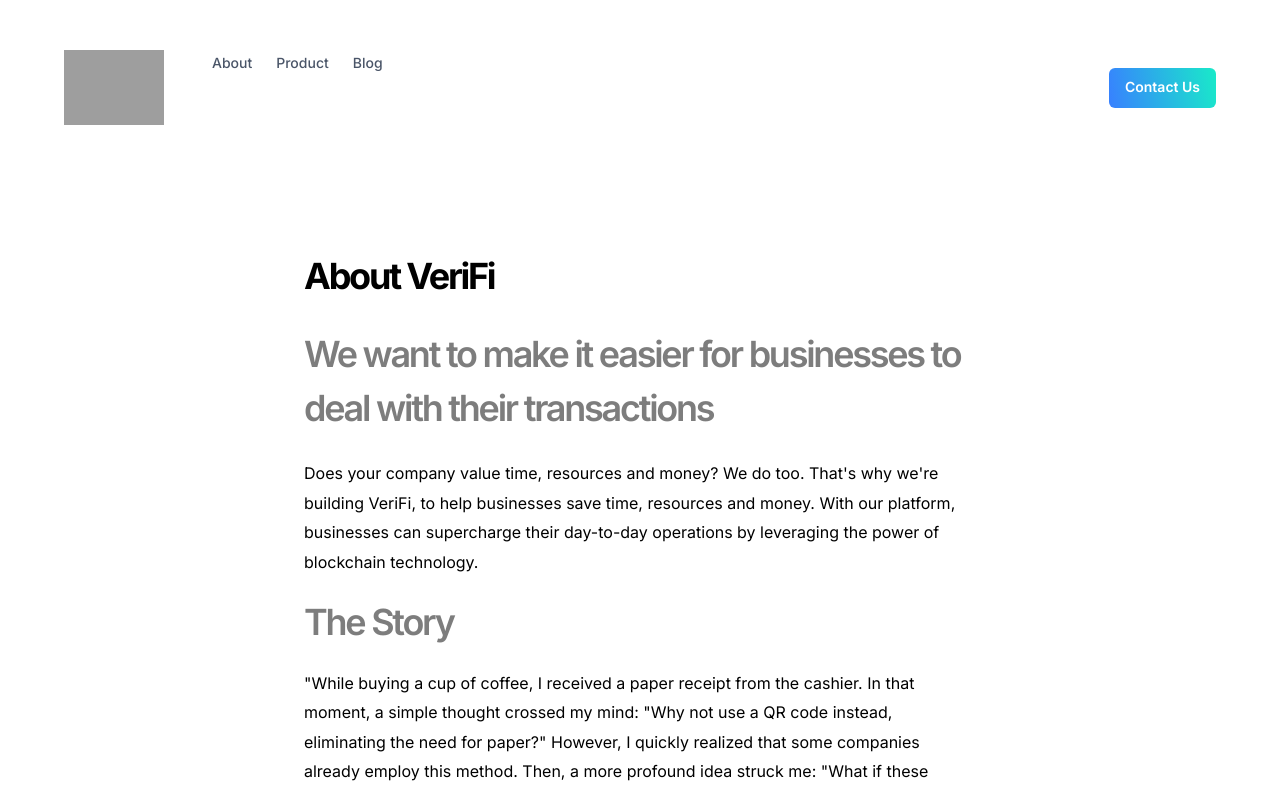
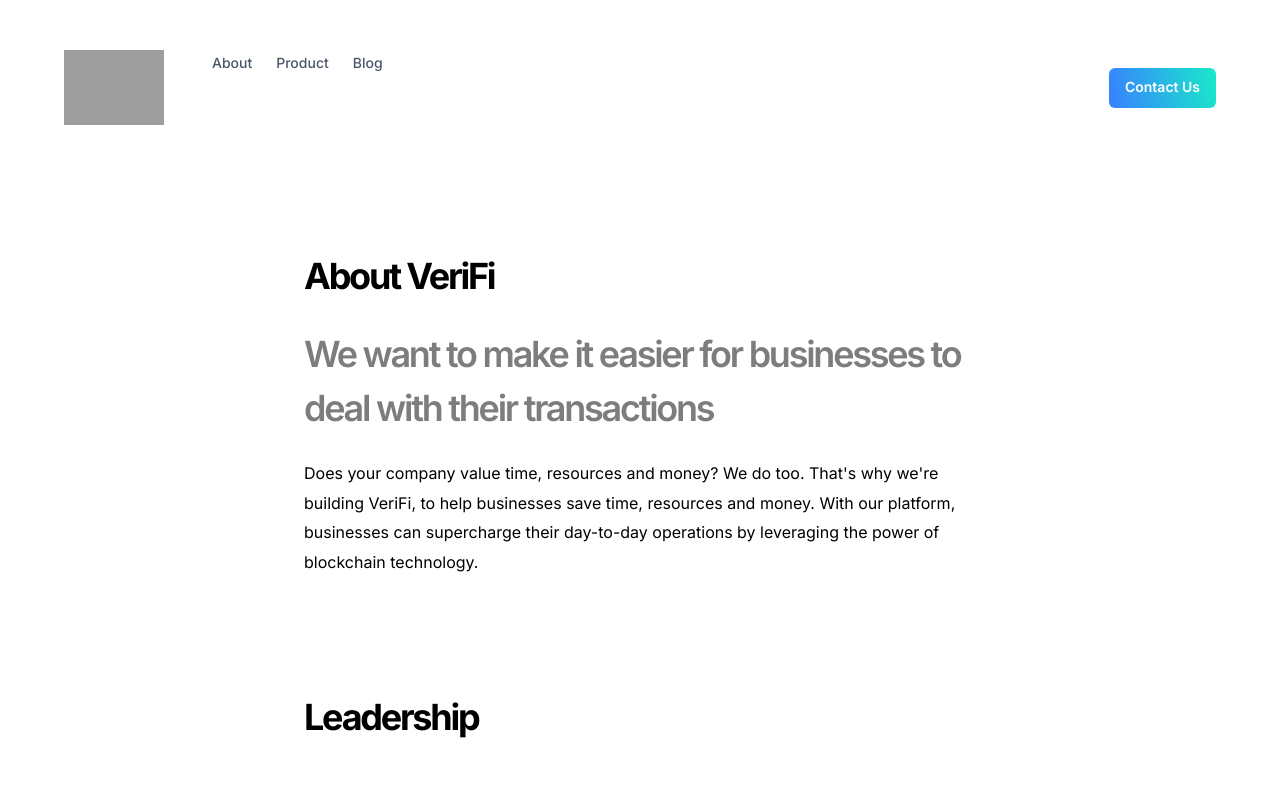
Before and after one commit to troyistroyenzo/Verifi, a Next.js app: page /about in a window 1280 px wide. Shown: the top 793 px of the page. Built offline with nearby package versions, Linux system fonts and the light colour scheme; grey boxes are pictures that could not be loaded.

Commit message:
removed content in about

```diff
--- a/app/about/page.tsx
+++ b/app/about/page.tsx
@@ -57,7 +57,7 @@
               With our platform,
               businesses can supercharge their day-to-day operations by leveraging the power of blockchain technology.
             </Text>
-            <Text
+            {/* <Text
               fontWeight={600}
               lineHeight={1.2}
               color={'#7d7d7d'}
@@ -96,7 +96,7 @@
                 I can take a significant stride towards achieving this goal.
                 My vision is centered around empowering businesses and their employees to operate with greater efficiency and speed,
                 ultimately enabling them to accomplish their tasks more effectively."  - Troy
-               </Text>
+               </Text> */}
             <Text
               paddingTop={90}
               fontWeight={700}
```
